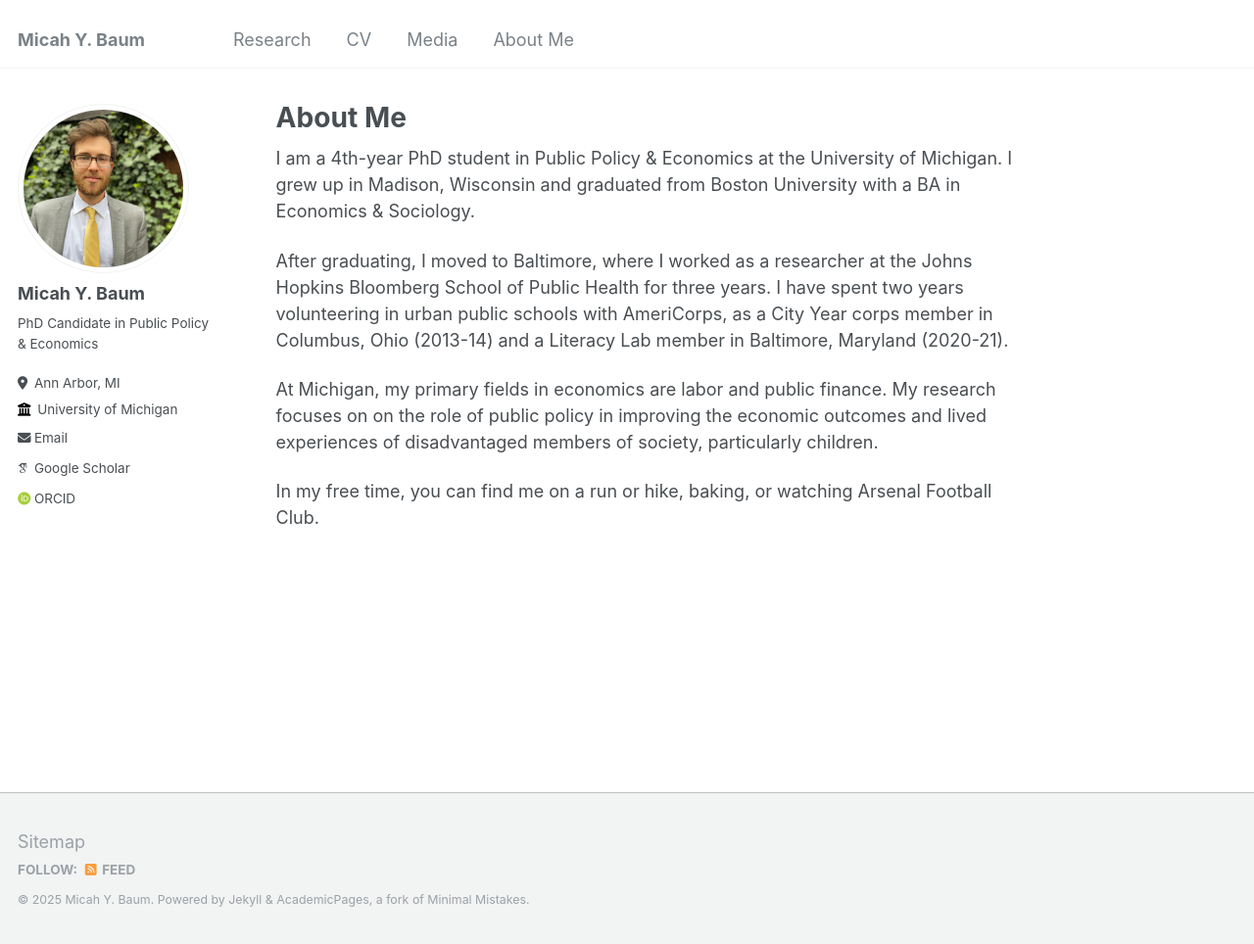
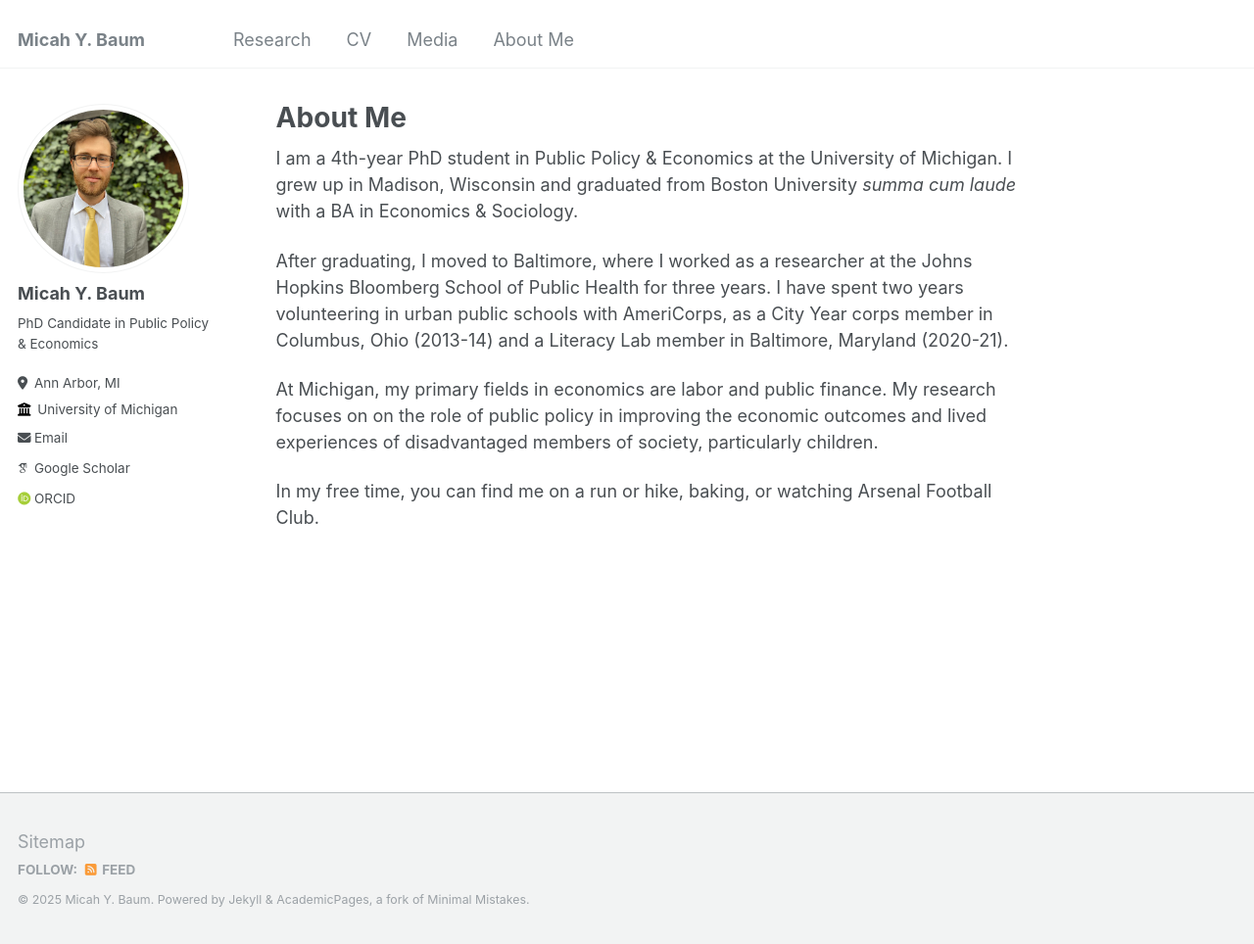
Before and after one commit to micah-baum/micah-baum.github.io, a Jekyll site: the page built from _pages/about-me.md, in a window 1280 px wide and 964 px high. Shown: the whole window at 98% size. Built offline with Jekyll 4.4.1, drawn with Linux system fonts in a browser that asks for light colours; some web fonts are replaced.

Commit message:
Update about-me.md

```diff
--- a/_pages/about-me.md
+++ b/_pages/about-me.md
@@ -7,7 +7,7 @@ redirect_from:
   - /about-me.html
 ---
 
-I am a 4th-year PhD student in Public Policy & Economics at the University of Michigan. I grew up in Madison, Wisconsin and graduated from Boston University with a BA in Economics & Sociology.
+I am a 4th-year PhD student in Public Policy & Economics at the University of Michigan. I grew up in Madison, Wisconsin and graduated from Boston University *summa cum laude* with a BA in Economics & Sociology.
 
 After graduating, I moved to Baltimore, where I worked as a researcher at the Johns Hopkins Bloomberg School of Public Health for three years. I have spent two years volunteering in urban public schools with AmeriCorps, as a City Year corps member in Columbus, Ohio (2013-14) and a Literacy Lab member in Baltimore, Maryland (2020-21).
 
```
